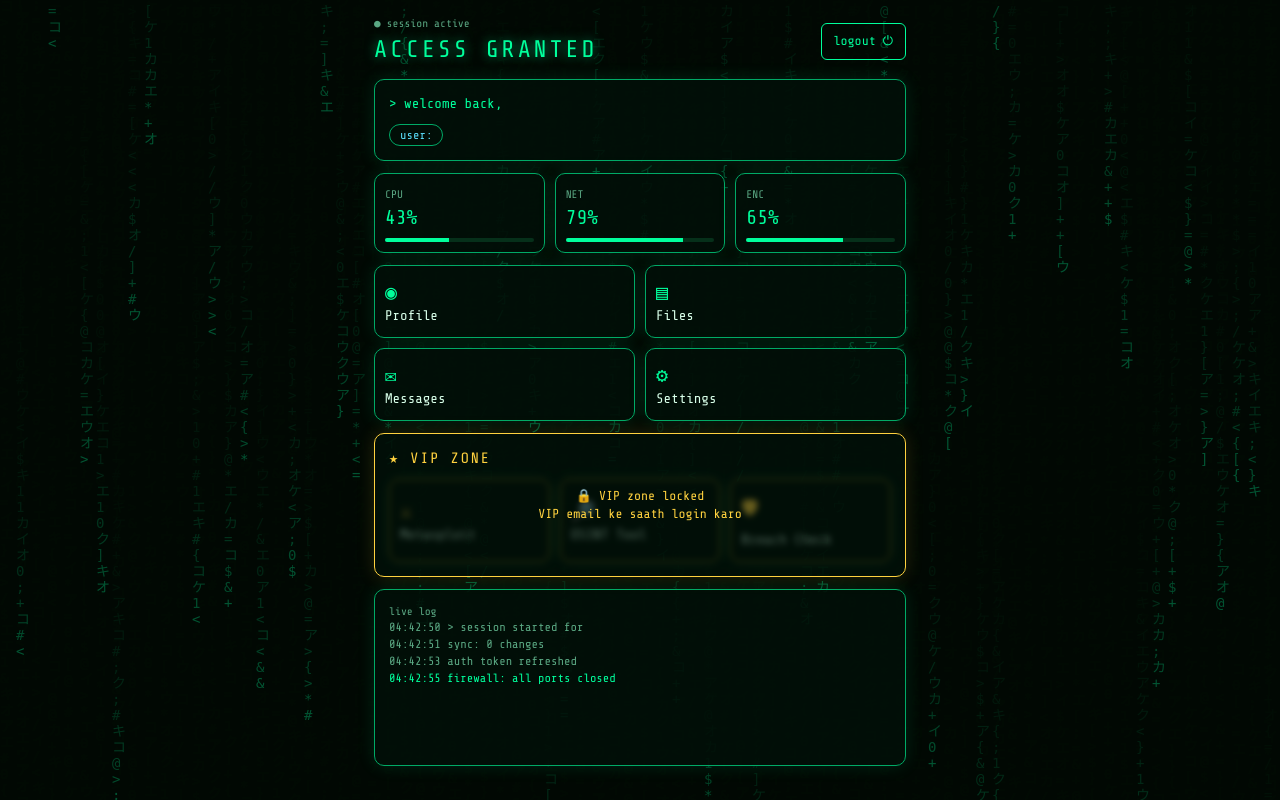
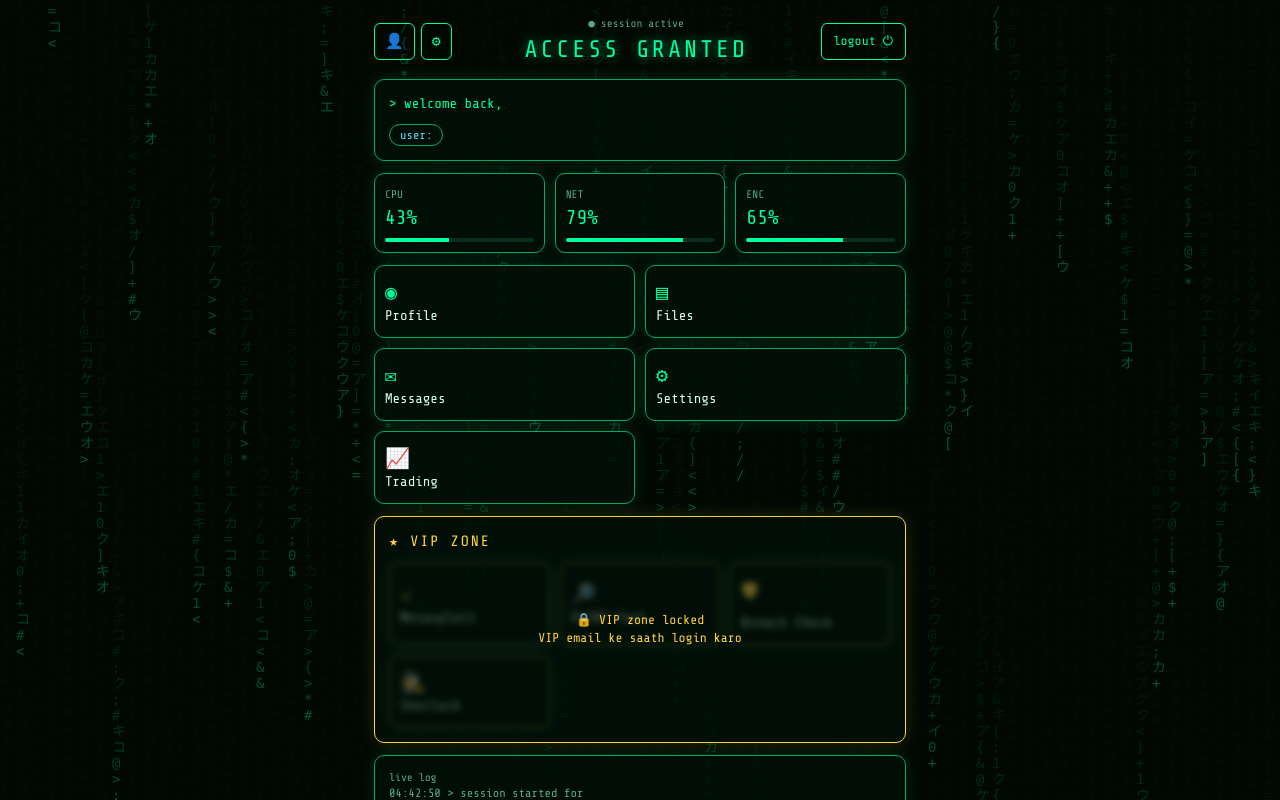
Before and after one commit to anuragkandwal5-prog/CoreIntel, a Flask app: template templates/dashboard.html in a window 1280 px wide. Run offline with Flask 3, Linux system fonts and the light colour scheme; the template is opened without the code that fills it, so the values that code supplies are empty.

Commit message:
Update dashboard.html

```diff
--- a/templates/dashboard.html
+++ b/templates/dashboard.html
@@ -20,6 +20,8 @@ h1{margin:2px 0 0;font-size:24px;font-weight:400;letter-spacing:3px;color:var(--
 h2{margin:0 0 10px;font-size:15px;font-weight:400;letter-spacing:2px}
 .out{color:var(--g);border:1px solid var(--g);border-radius:6px;padding:8px 12px;text-decoration:none;font-size:13px}
 .out:hover{background:var(--g);color:#012b17}
+.navl{display:flex;gap:6px}
+.navl .out{padding:7px 10px;font-size:15px}
 #typed{min-height:1.4em;color:var(--g)}
 #typed::after{content:"";display:inline-block;width:7px;height:13px;margin-left:2px;background:var(--g);vertical-align:-2px;animation:bl 1s steps(1) infinite}
 @keyframes bl{50%{opacity:0}}
@@ -51,7 +53,11 @@ button:focus-visible,a:focus-visible{outline:2px solid var(--g);outline-offset:2
 <body data-srv="{{ 'ok' }}" data-name="{{ name }}" data-vip="{{ 1 if vip else 0 }}" data-admin="{{ 1 if admin else 0 }}">
 <canvas id="rain"></canvas>
 <main class="wrap">
-  <header class="top rv"><div><div class="mini">● session active</div><h1>ACCESS GRANTED</h1></div><a class="out" href="/logout">logout ⏻</a></header>
+  <header class="top rv">
+    <div class="navl"><a class="out" href="/profile" title="Profile">👤</a><a class="out" href="/settings" title="Settings">⚙</a></div>
+    <div style="text-align:center"><div class="mini">● session active</div><h1>ACCESS GRANTED</h1></div>
+    <a class="out" href="/logout">logout ⏻</a>
+  </header>
   <section class="card rv"><div id="typed"></div><div class="chips"><span class="chip" id="who"></span><span class="chip v" id="vipc" hidden>★ VIP</span></div></section>
   <section class="stats rv">
     <div class="st"><span>CPU</span><b id="s0">0%</b><i><u id="b0"></u></i></div>
@@ -67,10 +73,10 @@ button:focus-visible,a:focus-visible{outline:2px solid var(--g);outline-offset:2
 /* ============================================================
    ✏️ SETTINGS: apne tiles aur VIP options yahan likho
    ============================================================ */
-var TILES=[['◉','Profile'],['▤','Files'],['✉','Messages'],['⚙','Settings']];
-var VIP_TILES=[['⚔','Metasploit'],['🔎','OSINT Tool'],['🛡','Breach Check']];
+var TILES=[['◉','Profile'],['▤','Files'],['✉','Messages'],['⚙','Settings'],['📈','Trading']];
+var VIP_TILES=[['⚔','Metasploit'],['🔎','OSINT Tool'],['🛡','Breach Check'],['🕵','Sherlock']];
 function openTile(name){ location.href = name==='Admin Panel' ? '/admin' : '/'+name.toLowerCase(); }   // Profile -> /profile
-function openVip(name){ var VIP_MAP={'Metasploit':1,'OSINT Tool':2,'Breach Check':3}; location.href='/vip/'+VIP_MAP[name]; }   // Metasploit -> /vip/1
+function openVip(name){ var VIP_MAP={'Metasploit':1,'OSINT Tool':2,'Breach Check':3,'Sherlock':4}; location.href='/vip/'+VIP_MAP[name]; }   // Metasploit -> /vip/1
 /* ============================================================ */
 
 var $=function(i){return document.getElementById(i)};
@@ -80,7 +86,7 @@ function log(t){var L=$('log'),d=document.createElement('div');d.textContent=ts(
 (function(){
   var D=document.body.dataset, q=new URLSearchParams(location.search), RM=matchMedia('(prefers-reduced-motion:reduce)').matches;
   var demo=D.srv!=='ok';                              // server se data nahi aaya = preview mode
-   var NAME=demo?(q.get('name')||'guest'):D.name, VIP=demo?q.get('vip')==='1':D.vip==='1';
+  var NAME=demo?(q.get('name')||'guest'):D.name, VIP=demo?q.get('vip')==='1':D.vip==='1';
   var ADMIN=demo?q.get('admin')==='1':D.admin==='1';
   if(ADMIN) TILES.push(['🛠','Admin Panel']);
 
```
